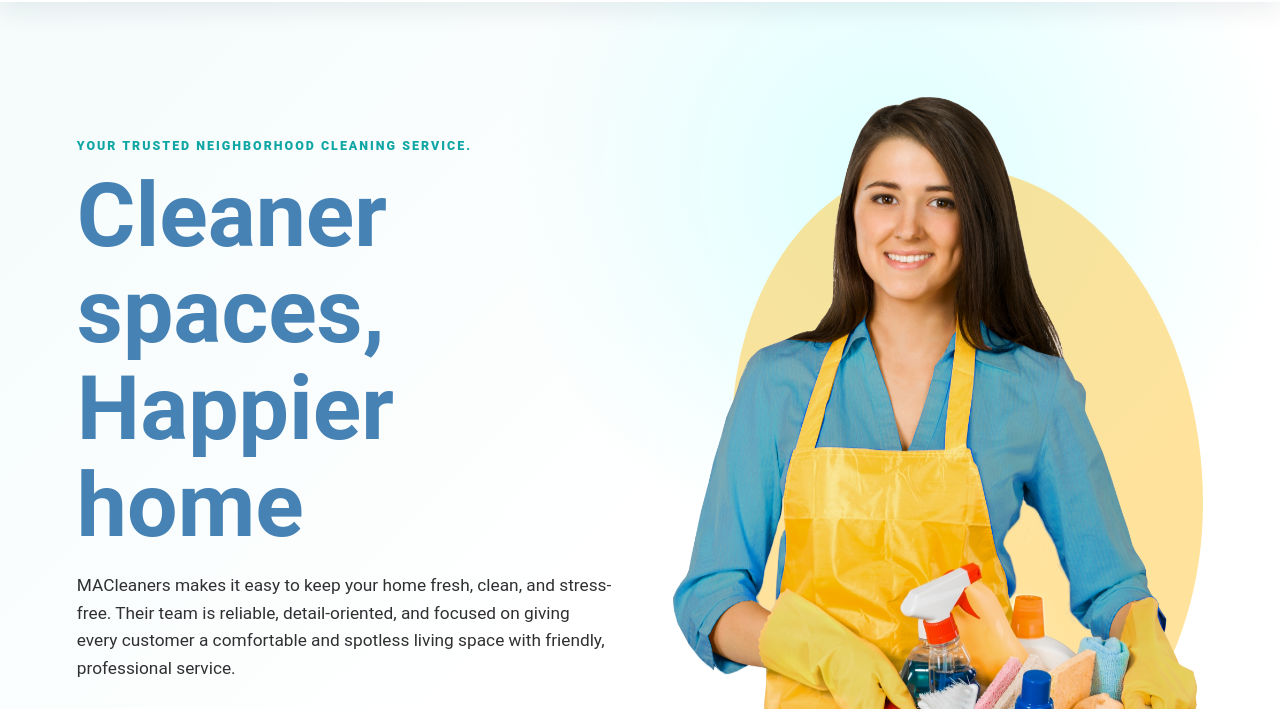
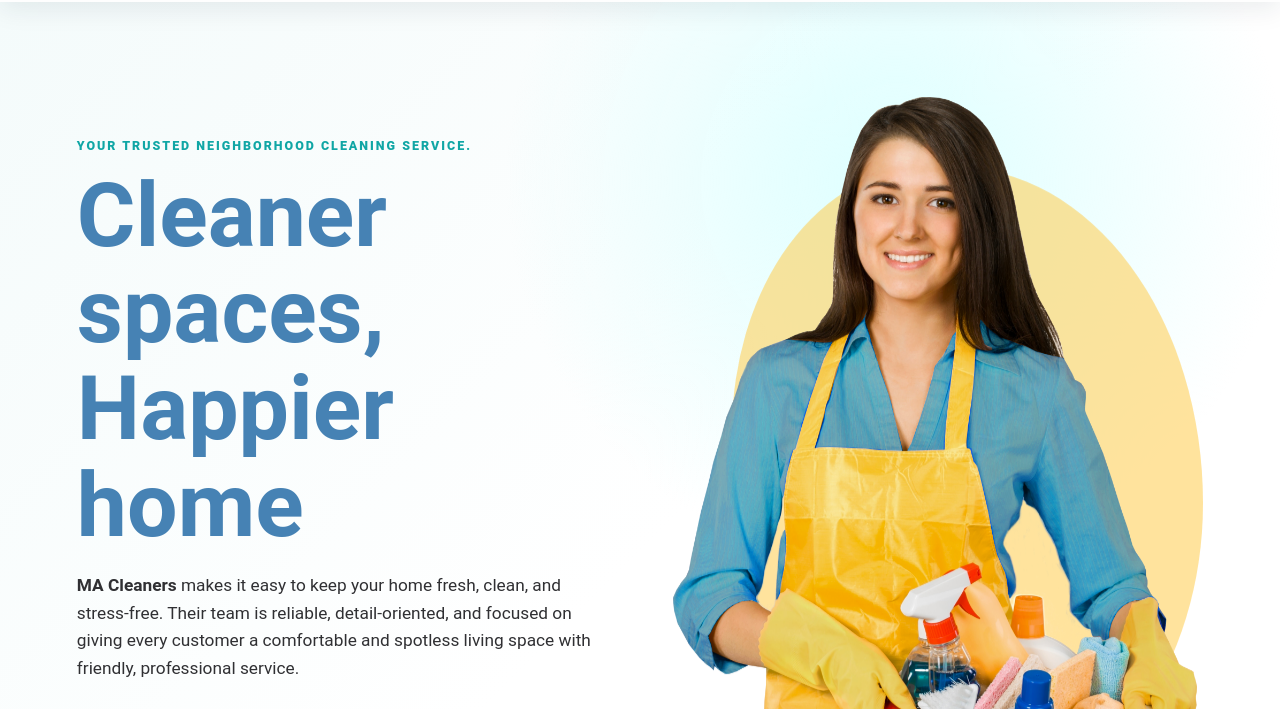
Before and after one commit to NYCMEL/MACleaners, a plain HTML site: page index.html in a window 1280 px wide. Shown: the part 84-793 px from the top of the page. Drawn offline with Linux system fonts and the light colour scheme.

Commit message:
committed

```diff
--- a/index.html
+++ b/index.html
@@ -33,7 +33,7 @@
 		    <p class="eyebrow">Your trusted neighborhood cleaning service.</p>
 		    <h1>Cleaner spaces, Happier home</h1>
 		    <p class="hero-copy">
-			MACleaners makes it easy to keep your home fresh, clean, and stress-free.
+			<b>MA Cleaners</b> makes it easy to keep your home fresh, clean, and stress-free.
 			Their team is reliable,
 			detail-oriented,
 			and focused on giving every customer a comfortable and spotless living space with friendly,
```
